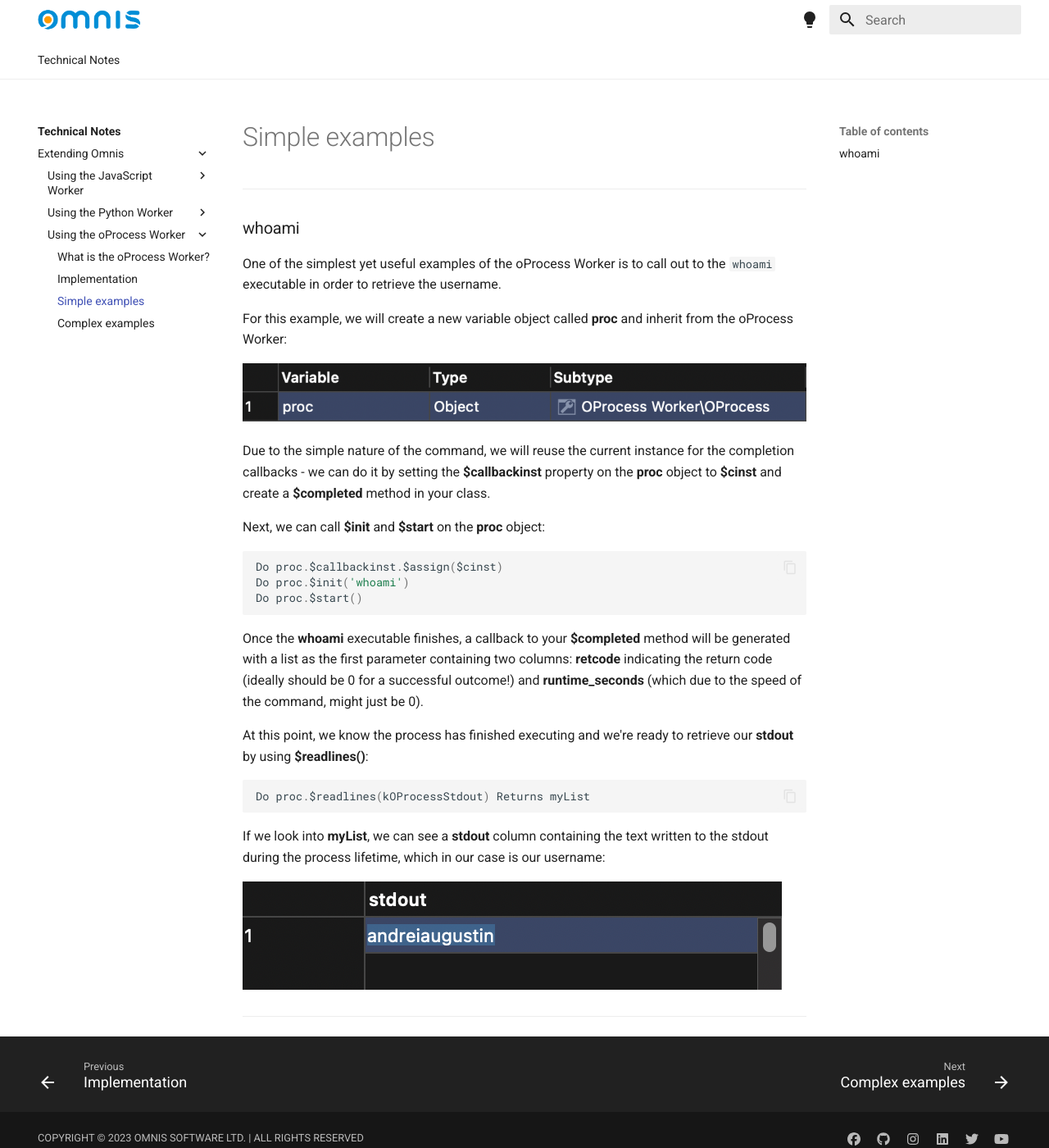
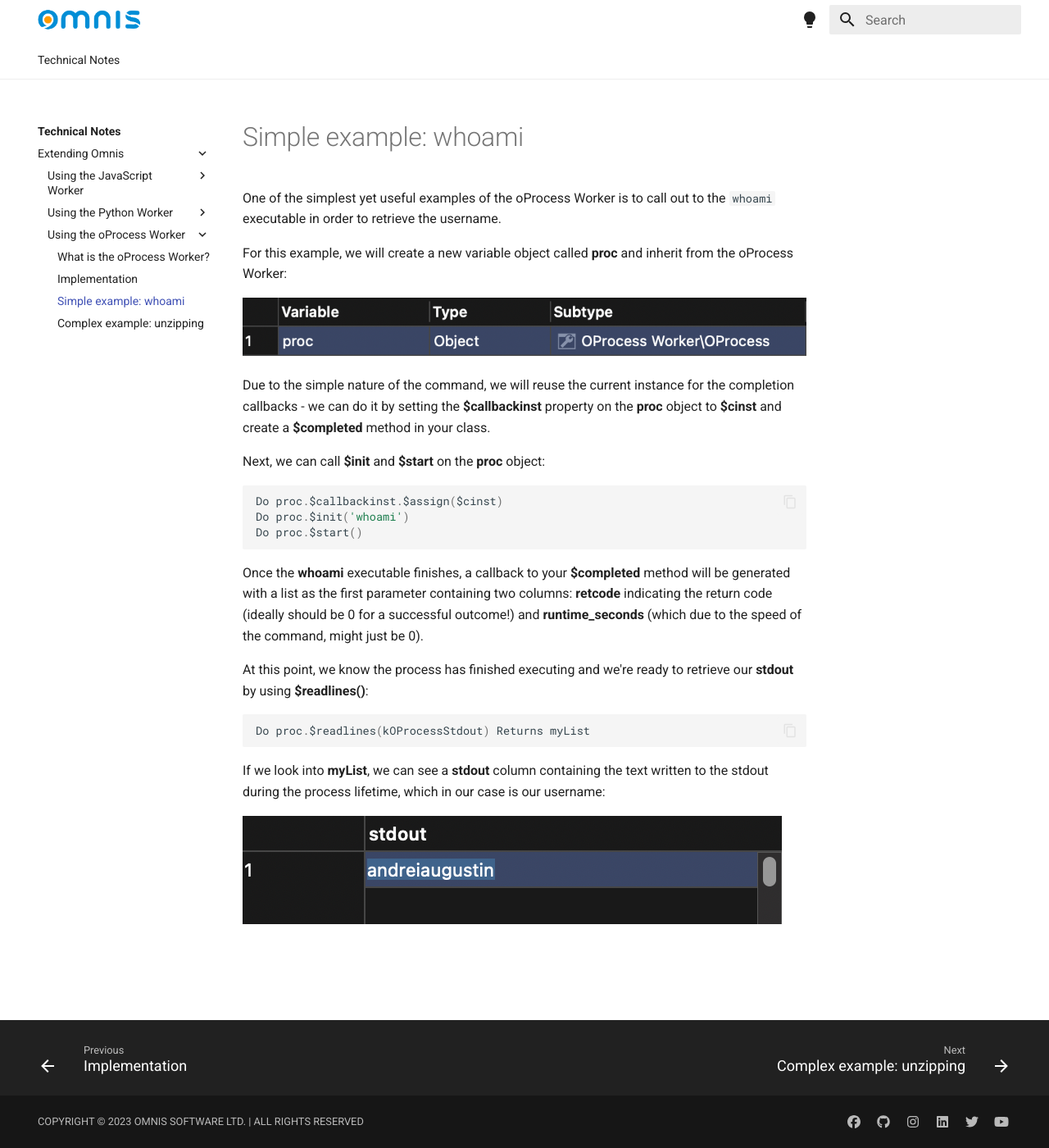
Before and after one commit to OmnisStudio/technotes, an MkDocs documentation site: the page built from docs/Technical Notes/Extending Omnis/Using the oProcess Worker/3.Simple example: whoami.md, in a window 1280 px wide and 1400 px high. Shown: the whole window at 82% size. Built offline with MkDocs 1.6.1 and Material for MkDocs 9.7.7, drawn with Linux system fonts in a browser that asks for light colours.

Commit message:
Added oProcess Worker examples

```diff
--- a/docs/Technical Notes/Extending Omnis/Using the oProcess Worker/3.Simple examples.md
+++ b/docs/Technical Notes/Extending Omnis/Using the oProcess Worker/3.Simple example: whoami.md
@@ -1,10 +1,6 @@
 ---
-title: Simple examples
+title: "Simple example: whoami"
 ---
-
----
-
-### whoami
 
 One of the simplest yet useful examples of the oProcess Worker is to call out to the `whoami` executable in order to retrieve the username.
 
@@ -32,6 +28,4 @@ Do proc.$readlines(kOProcessStdout) Returns myList
 
 If we look into **myList**, we can see a **stdout** column containing the text written to the stdout during the process lifetime, which in our case is our username:
 
-![oProcess Worker Variable](assets/../../../../assets/oprocess_worker_images/readlines.png)
-
----
+![myList variable with stdout column](assets/../../../../assets/oprocess_worker_images/readlines.png)
--- a/docs/Technical Notes/Extending Omnis/Using the oProcess Worker/4.Complex examples.md
+++ /dev/null
@@ -1,3 +0,0 @@
----
-title: Complex examples
----
```
Also changed, not shown: docs/Technical Notes/Extending Omnis/Using the oProcess Worker/4.Complex example: unzipping.md (added, +55 -0 lines), docs/assets/oprocess_worker_images/oZip.png (added).
